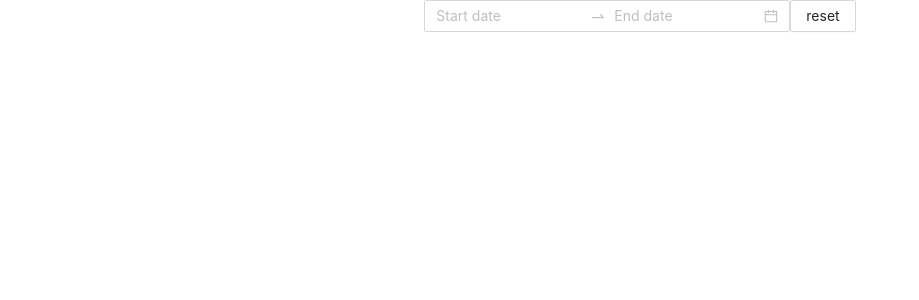
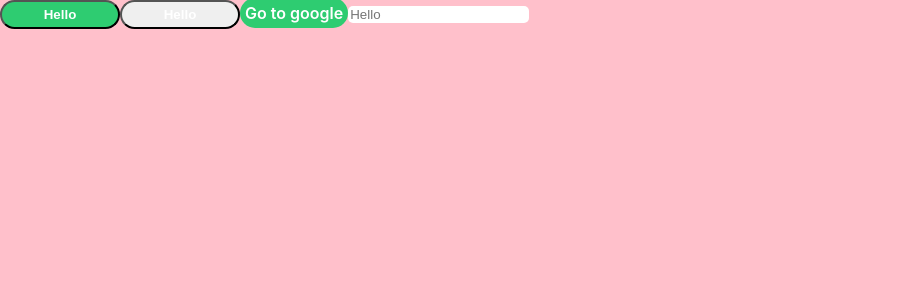
Before and after one commit to kimnewbie/PracticeReact, a React (Create React App) app: page / in a window 1280 px wide. Shown: the top 300 px of the page, without its empty margins (0-919 px from the left). Built offline with nearby package versions, Linux system fonts and the light colour scheme.

Commit message:
styled-component

```diff
--- a/src/App.js
+++ b/src/App.js
@@ -1,31 +1,15 @@
+import React from 'react';
+import StyledComponent from './styledComponent/StyledComponent';
+
 import './App.css';
-import 'antd/dist/antd.css';
-import {Button, DatePicker} from 'antd';
-import moment from 'moment';
-import {useState} from 'react';
-
-const {RangePicker} = DatePicker;
 
 function App() {
-   const [date, setDate] = useState([
-       moment((moment(), 'YYYY-MM-DD'),(moment(), 'YYYY-MM-DD'))
-   ]);
+  return (
+    <div>
+      <StyledComponent />
+    </div>
+  );
 
-    const onResetClick = () => {
-        console.log(moment())
-        console.log(moment()._d)
-    }
-    const onClick = () => {
-        setDate( moment((moment(), 'YYYY-MM-DD'),(moment(), 'YYYY-MM-DD')))
-    }
+};
 
-    return (
-        <div className="App">
-            <RangePicker  onChange={onResetClick}/>
-            <Button onClick={onClick}>
-                reset
-            </Button>
-        </div>
-    );
-}
 export default App;
--- /dev/null
+++ b/src/styledComponent/StyledComponent.js
@@ -0,0 +1,70 @@
+import React, {Component} from 'react';
+import styled, {createGlobalStyle, keyframes, css} from 'styled-components'
+
+const Container = styled.div `
+    height: 100vh;
+    width: 100%;
+    background-color: pink;
+`
+
+// .button:active, .button:focus
+const Button = styled.button `
+    border-radius: 50px;
+    padding: 5px;
+    min-width: 120px;
+    color: white;
+    font-weight: 600;
+    -webkit-appearance: none;
+    cursor: pointer;
+    $:active,
+    $:focus{
+        outline: none;
+    }
+    background-color: ${props => (
+    props.danger
+        ? "#e74c3c"
+        : "#2ecc71"
+)}
+    ${ (props) => {
+    if (props.danger) { // 함수의 return으로 css를 전달하고 css 메소드를 사용합니다!
+        return css `
+                animation: ${rotation} 2s linear infinite;
+                `;}
+    }}
+`
+
+        const Anchor = styled(Button)`
+    text-decoration: none;
+`
+
+        const GlobalStyle = createGlobalStyle `
+        body{
+            padding: 0;
+            margin: 0;
+        }
+`
+
+        const rotation = keyframes `
+    from {transform: rotate(0deg)}
+    to {transform: rotate(360deg)}
+`
+
+        // const Input = styled.input``
+        // CSS block인 awesomeCard를 적용
+        const Input = styled.input.attrs({required: true})`
+            border: none;
+            border-radius: 5px;
+`
+
+        function StyledComponent() {
+            return (
+                <Container>
+                    <GlobalStyle/>
+                    <Button>Hello</Button>
+                    <Button danger="danger" rotationTime={5}>Hello</Button>
+                    <Anchor as='a' href="http://google.com">Go to google</Anchor>
+                    <Input placeholder="Hello"/>
+                </Container>
+            );
+        }
+        export default StyledComponent;
```
Also changed, not shown: src/components/UserList.js (added, +23 -0 lines).
